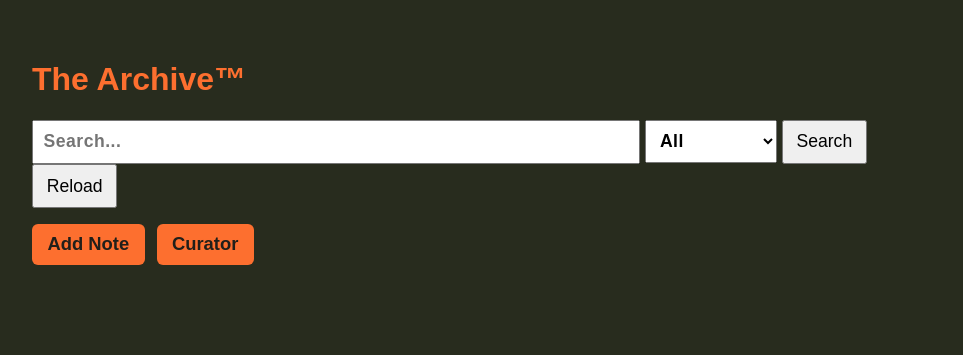
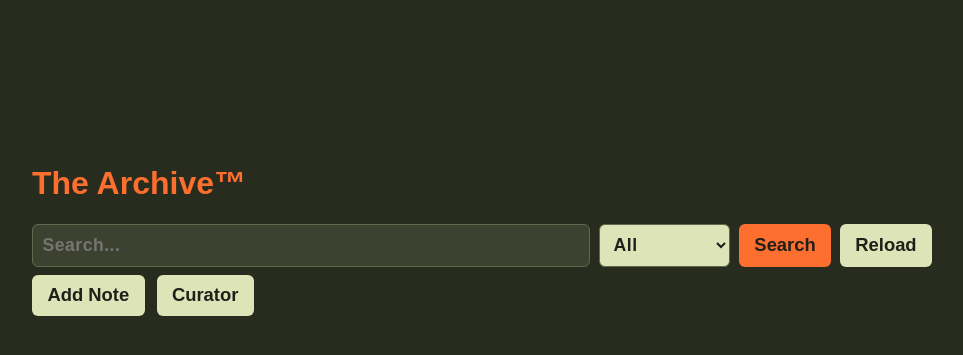
Before and after one commit to TAM-Hiding/archive-v0, a Flask app: page / in a window 1280 px wide. Shown: the top 355 px of the page, without its empty margins (158-1121 px from the left). Run offline with Flask 3, Linux system fonts and the light colour scheme.

Commit message:
Polish search landing controls

```diff
--- a/templates/index.html
+++ b/templates/index.html
@@ -155,13 +155,13 @@
     </style>
     <link rel="stylesheet" href="{{ url_for('static', filename='archive.css') }}">
 </head>
-<body>
+<body class="search-page">
 
-<div class="container">
+<div class="container search-shell{% if not results and not query %} search-shell-idle{% endif %}">
 
 <h1>The Archive™</h1>
 
-<form method="post">
+<form method="post" class="search-form">
     <input name="query" value="{{ query }}" placeholder="Search...">
 
     <select name="scope">
@@ -170,13 +170,15 @@
         <option value="reference" {% if scope == "reference" %}selected{% endif %}>Reference</option>
     </select>
 
-    <button type="submit" name="action" value="search">Search</button>
-    <button type="submit" name="action" value="reload">Reload</button>
+    <span class="search-actions">
+        <button type="submit" name="action" value="search" class="button-primary">Search</button>
+        <button type="submit" name="action" value="reload" class="button-secondary">Reload</button>
+    </span>
 </form>
 
 <div style="display: flex; gap: 0.75rem; flex-wrap: wrap; margin-top: 0.5rem;">
-    <a href="/add" class="button-link">Add Note</a>
-    <a href="/curator" class="button-link">Curator</a>
+    <a href="/add" class="button-secondary">Add Note</a>
+    <a href="/curator" class="button-secondary">Curator</a>
 </div>
 {% if message %}
     <p style="color: #7bdff2; font-weight: bold;">{{ message }}</p>
```
